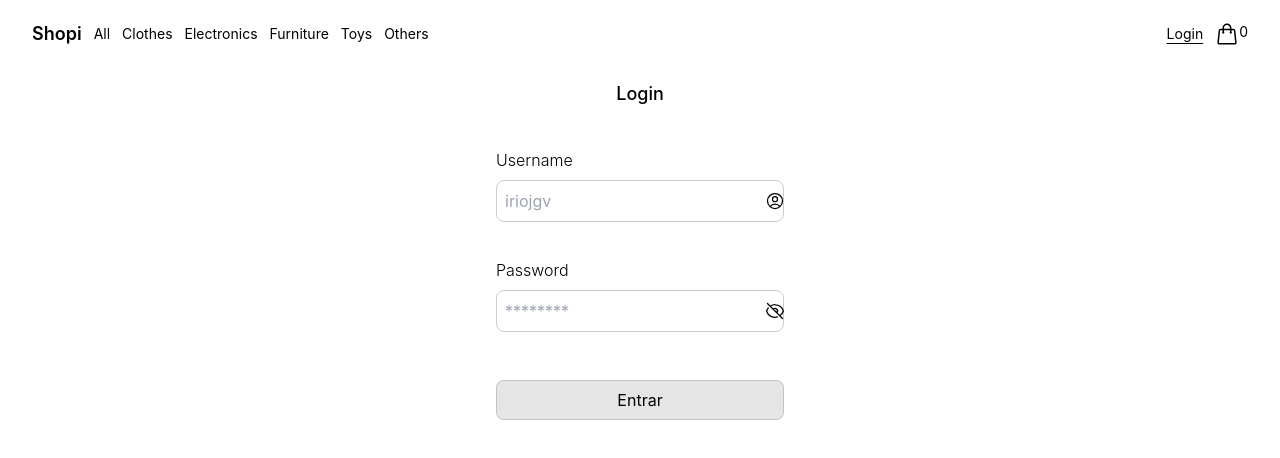
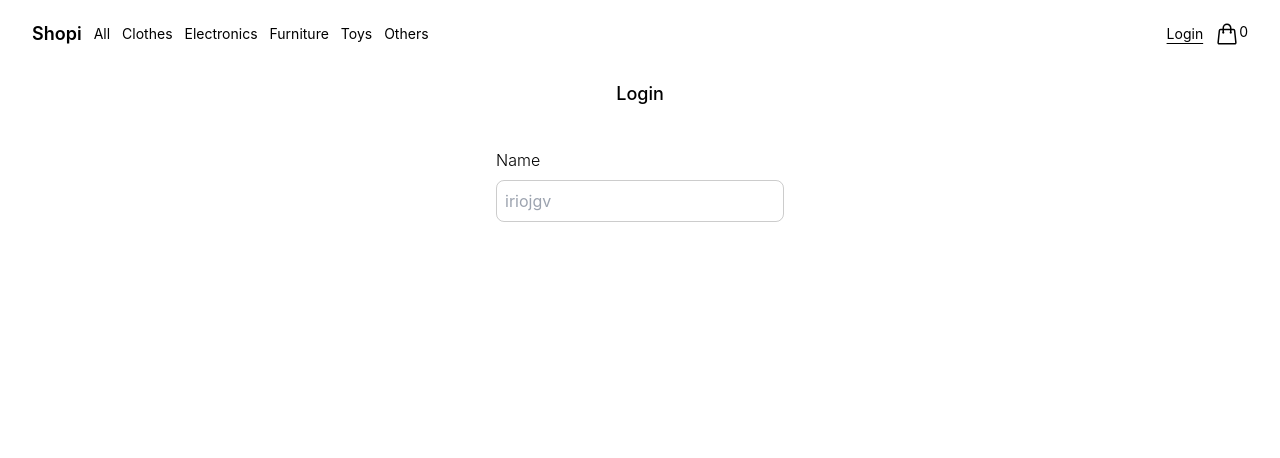
Before and after one commit to iriojose/react-store, a React (Vite) app: page /login in a window 1280 px wide. Shown: the top 458 px of the page. Built offline with nearby package versions, Linux system fonts and the light colour scheme.

Commit message:
new implementation of the hook for forms

```diff
--- a/src/components/atoms/Input.tsx
+++ b/src/components/atoms/Input.tsx
@@ -1,4 +1,4 @@
-import { FC, ReactNode } from "react";
+import { FC, ReactNode, ChangeEvent } from "react";
 
 type Props = {
     className?: string
@@ -6,7 +6,7 @@ type Props = {
     placeholder?: string
     name: string
     type?: string
-    onChange: (e: React.ChangeEvent<HTMLInputElement>) => void
+    onChange: (e: ChangeEvent<HTMLInputElement>) => void
     label?: () => ReactNode
     leftIcon?: () => ReactNode
     rightIcon?: () => ReactNode
--- a/src/components/organisms/LoginForm/index.tsx
+++ b/src/components/organisms/LoginForm/index.tsx
@@ -1,86 +1,31 @@
-import { FC, useState, FormEvent } from "react";
+import { FC } from "react";
 import { Form } from "../../atoms/Form";
 import { Container } from "../../atoms/Container";
-import { Button } from "../../atoms/Button";
 import { Input } from "../../atoms/Input";
-import { useContextProvider } from "../../../store";
-import { useNavigate } from "react-router-dom";
-import { useForm, validationRules } from "../../../hooks/useForm";
-import Eye from "../../../assets/eye.svg"
-import EyeClose  from "../../../assets/eyeClose.svg"
-import User from "../../../assets/user.svg"
+
+import { useForm2 } from "../../../hooks/useForm2";
 
 const LoginForm: FC = () => {
-    const { actions } = useContextProvider()
-    const navigate = useNavigate()
-
-    //init values and validations
-    const initialValues = { username: "", password: "" }
-    const inputValidationRules = {
-        username: [validationRules.required, validationRules.emailFormat],
-        password: [validationRules.required, validationRules.minLength(8)],
-    };
-
-    const { formValues, formErrors, isFormValid, handleChange } = useForm(initialValues, inputValidationRules)
-    const [showPassword, setShowPassword] = useState<boolean>(false)
-
-    const handlerClick = (e: FormEvent) => {
-        e.preventDefault();
-        actions.setUser({username: formValues.username, password: formValues.password})
-        navigate("/")
-    }
+    const { register, formErrors } = useForm2()
 
     return (
-        <Form onSubmit={handlerClick}>
+        <Form>
             <Container className="justify-center mt-10">
                 <Input
-                    className={`p-2 rounded-lg border my-2 w-72 ${formErrors.username ? "border-red-200 focus-within:border-red-500":"border-black/20 focus-within:border-black"}`}
-                    value={formValues.username}
-                    name="username"
-                    onChange={handleChange}
+                    {...register("name", {
+                        required: "This field is required",
+                        minLength: {
+                            value: 3,
+                            message: "Need to be more than 3 letters"
+                        }
+                    })}
+                    className={`p-2 rounded-lg border my-2 w-72 border-black/20 focus-within:border-black`}
                     placeholder="iriojgv"
-                    label={() => (<div className="font-light mt-2">Username</div>)}
-                    rightIcon={() => (
-                        <img
-                            className="h-5 w-5 ml-3"
-                            src={User}
-                        />
-                    )}
-                    onError={() => formErrors.username && <span className="text-red-500">{formErrors.username}</span>}
-                />
-
-                <Input
-                    name="password"
-                    type={showPassword ? "text":"password"}
-                    className={`p-2 rounded-lg border w-72 my-2 ${formErrors.password ? "border-red-200 focus-within:border-red-500":"border-black/20 focus-within:border-black"}`}
-                    value={formValues.password}
-                    onChange={handleChange}
-                    placeholder={formValues.showPassword ? "12345678":"********"}
-                    label={() => (<div className="font-light mt-2">Password</div>)}
-                    rightIcon={() => (
-                        <img
-                            className="h-5 w-5 cursor-pointer ml-3"
-                            onClick={() => setShowPassword(!showPassword)}
-                            src={showPassword ? Eye:EyeClose}
-                        />
-                    )}
-                    onError={() => formErrors.password && <span className="text-red-500">{formErrors.password}</span>}
+                    label={() => (<div className="font-light mt-2">Name</div>)}
+                    onError={() => formErrors.name && <span className="text-red-500">{formErrors.name}</span>}
                 />
             </Container>
 
-            <Container className="mt-5">
-                <Button
-                    className={`
-                        relative overflow-hidden border border-black w-full h-10 rounded-lg bg-none group
-                        ${!isFormValid && "border-black/15 bg-black/10 cursor-not-allowed"}`}
-                    disabled={!isFormValid}
-                >
-                    <div className={`relative z-10 ${isFormValid && "transition-colors duration-300 group-hover:text-white"}`}>
-                        Entrar
-                    </div>
-                    {isFormValid && (<span className="absolute inset-0 bg-black/70 transition-transform duration-300 translate-y-full group-hover:translate-y-0"></span>)}
-                </Button>
-            </Container>
         </Form>
     )
 }
--- /dev/null
+++ b/src/hooks/useForm2.ts
@@ -0,0 +1,114 @@
+import { useState, ChangeEvent } from "react";
+
+type FormState = Record<string, string>
+type FormErrors = Record<string, string>
+type Validations = Record<string, Rules>
+
+type Rules = Partial<Record<ACTION_RULES, RuleInformation | string>>
+
+type RuleInformation = {
+    message: string
+    value?: string | number
+}
+
+enum ACTION_RULES {
+    REQUIRED = "required",
+    EMAIL_FORMAT = "emailFormat",
+    MIN_LENGTH = "minLength",
+    MAX_LENGTH = "maxLength",
+    MATCH_PASSWORD = "matchPassword"
+}
+
+const useForm2 = () => {
+    const [formFields, setFormFields] = useState<FormState>({})
+    const [formErrors, setFormErrors] = useState<FormErrors>({});
+    const [validations, setValidations] = useState<Validations>({})
+
+
+    const register = (name: string, rules?: Rules) => {
+        if(!(name in formFields)) {
+            setFormFields((prevValues) => ({//add field
+              ...prevValues,
+              [name]: '',
+            }));
+
+            if(rules) {
+                setValidations(prev => ({//add validations of rules
+                    ...prev,
+                    [name]: rules
+                }))
+            }
+        }
+
+        return {//return params for inputs
+            name: name,
+            value: formFields[name] || "",
+            onChange: handleChange,
+        }
+    }
+
+    const handleChange = (e: ChangeEvent<HTMLInputElement>) => {
+        const { name, value } = e.target;
+
+        setFormFields(prevValues => ({
+            ...prevValues,
+            [name]: value,
+        }));
+
+        let error: string | null = null;//validate of rules
+        for (const key of Object.keys(validations[name]) as ACTION_RULES[]) {
+            if(validationStrategies[key] && !validationStrategies[key](value, validations[name])){
+                if(typeof validations[name][key] === "string") error = validations[name][key]
+                else error = (validations[name][key] as RuleInformation).message
+                break;
+            }
+        }
+
+        setFormErrors(prevErrors => ({
+            ...prevErrors,
+            [name]: error || '',
+        }));
+    }
+
+    return {
+        register,
+        formFields,
+        formErrors
+    }
+}
+
+const validationStrategies: Record<ACTION_RULES, (inputValue: string, rules?: Rules) => boolean | null> = {
+    [ACTION_RULES.REQUIRED]: (inputValue) => validationRules[ACTION_RULES.REQUIRED](inputValue),
+    [ACTION_RULES.EMAIL_FORMAT]: (inputValue) => validationRules[ACTION_RULES.EMAIL_FORMAT](inputValue),
+
+    [ACTION_RULES.MIN_LENGTH]: (inputValue, rules) => {
+        const minLength = (rules?.[ACTION_RULES.MIN_LENGTH] as { value: number })?.value;
+        return validationRules[ACTION_RULES.MIN_LENGTH](inputValue, minLength)
+    },
+    [ACTION_RULES.MAX_LENGTH]: (inputValue, rules) => {
+        const maxLength = (rules?.[ACTION_RULES.MAX_LENGTH] as { value: number })?.value;
+        return validationRules[ACTION_RULES.MIN_LENGTH](inputValue, maxLength)
+    },
+
+    [ACTION_RULES.MATCH_PASSWORD]: () => true,
+
+    /* pending method
+    [ACTION_RULES.MATCH_PASSWORD]: (value, _, formFields) => {
+        const passwordValue = formFields?.['password'] || '';
+        return validationRules[ACTION_RULES.MATCH_PASSWORD](value, passwordValue);
+    },*/
+};
+
+// reusable validations
+const validationRules = {
+    [ACTION_RULES.REQUIRED]: (value: string) => value ? true:false,
+    [ACTION_RULES.MIN_LENGTH]: (value: string, min: number) => value.length >= min,
+    [ACTION_RULES.MAX_LENGTH]: (value: string, max: number) => value.length <= max,
+    [ACTION_RULES.MATCH_PASSWORD]: (value1: string, value2: string) => value1 === value2,
+    [ACTION_RULES.EMAIL_FORMAT]: (value: string) => {
+        const emailRegex = /^[^\s@]+@[^\s@]+\.[^\s@]+$/
+        return emailRegex.test(value)
+    },
+};
+
+export { useForm2 }
```
